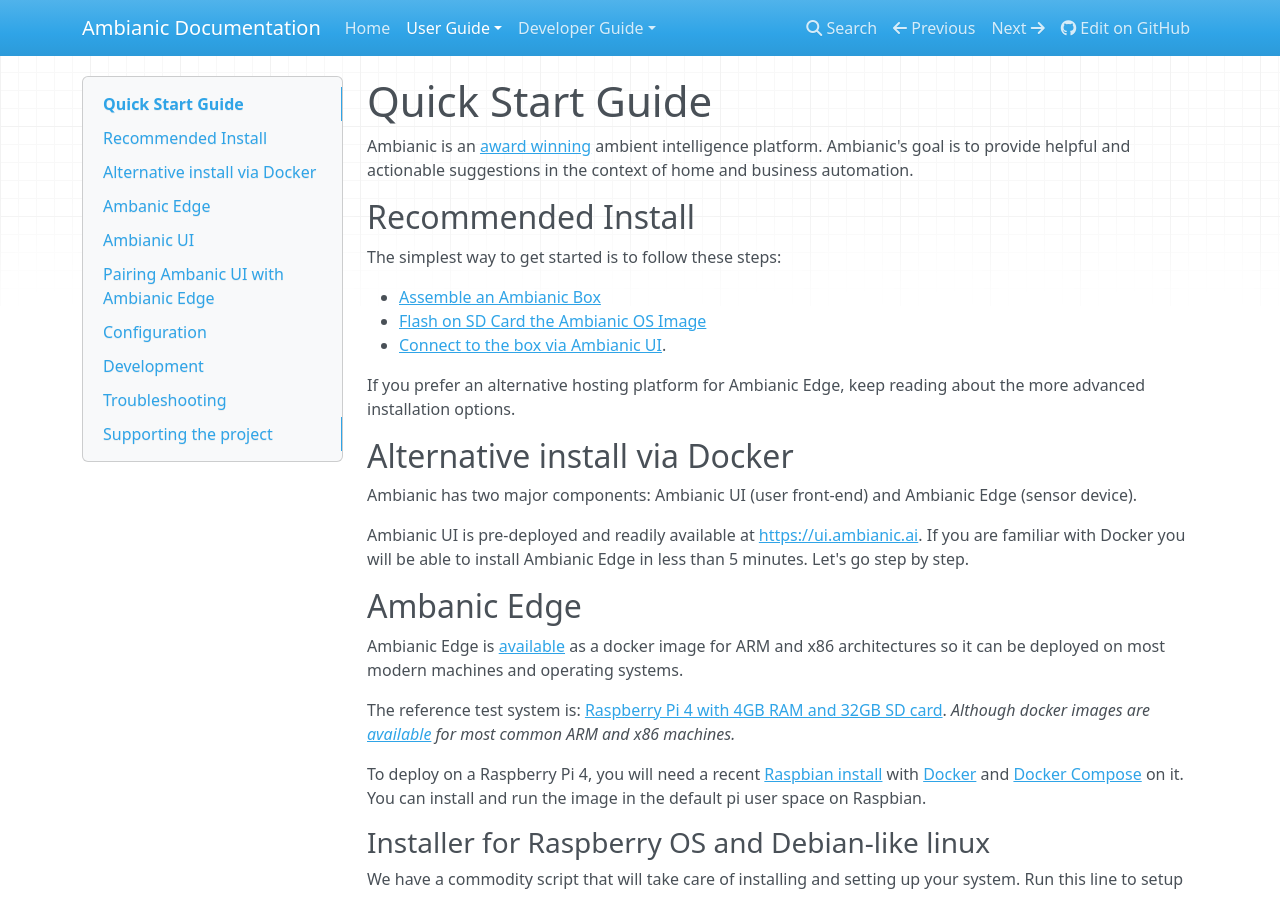
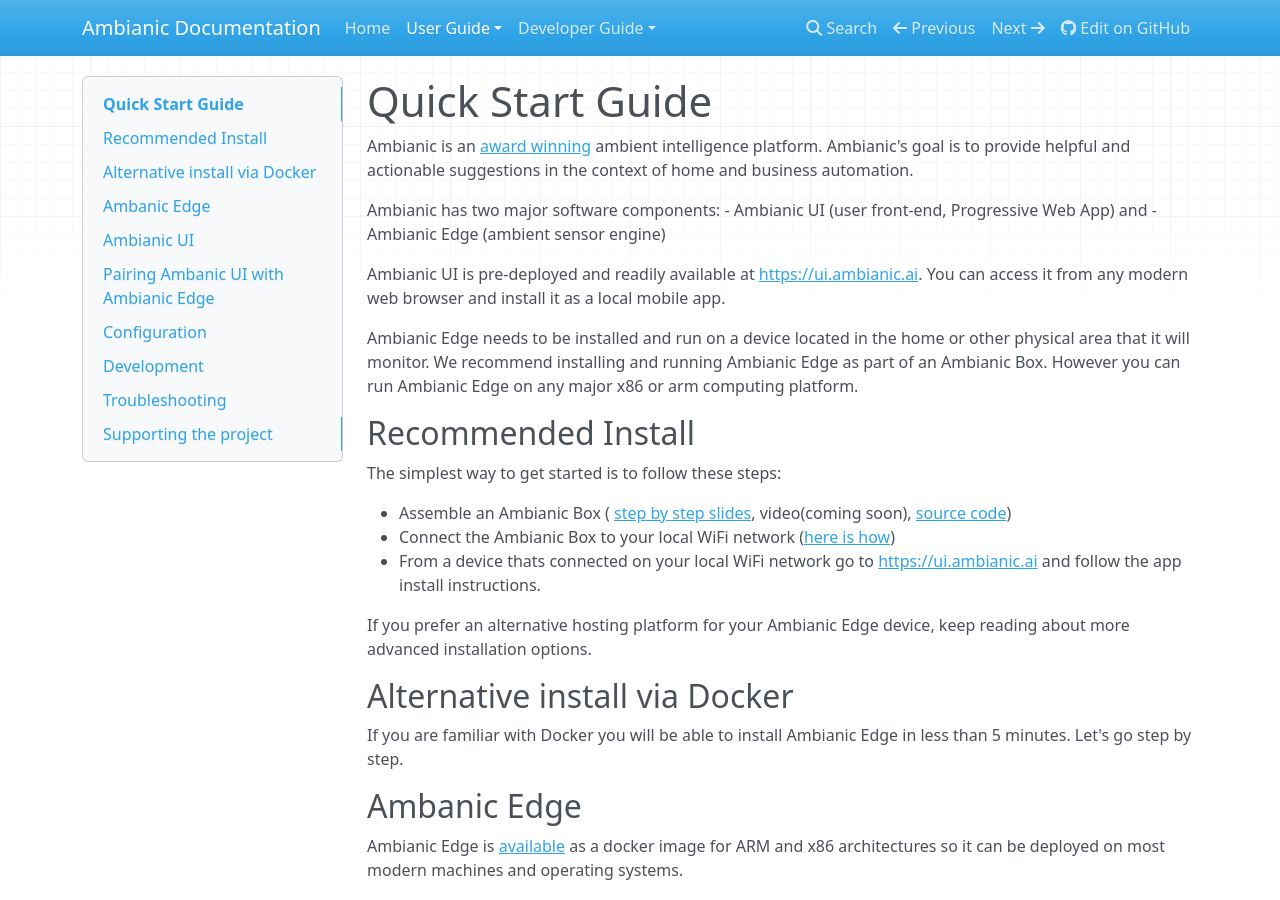
Before and after one commit to ambianic/ambianic-docs, an MkDocs documentation site: the page built from docs-md/users/quickstart.md, in a window 1280 px wide and 900 px high. Built offline with MkDocs 1.6.1, drawn with Linux system fonts in a browser that asks for light colours; nearby versions of some CDN libraries.

Commit message:
docs: update ambianic box setup instructions

```diff
--- a/docs-md/users/quickstart.md
+++ b/docs-md/users/quickstart.md
@@ -3,21 +3,28 @@
 
 Ambianic is an [award winning](https://blog.ambianic.ai/2020/11/05/awards.html) ambient intelligence platform. Ambianic's goal is to provide helpful and actionable suggestions in the context of home and business automation.
 
+Ambianic has two major software components:
+- Ambianic UI (user front-end, Progressive Web App) and
+- Ambianic Edge (ambient sensor engine)
+
+Ambianic UI is pre-deployed and readily available at [https://ui.ambianic.ai](https://ui.ambianic.ai). You can access it from any modern web browser and install it as a local mobile app.
+
+Ambianic Edge needs to be installed and run on a device located in the home or other physical area that it will monitor. We recommend installing and running Ambianic Edge as part of an Ambianic Box. However you can run Ambianic Edge on any major x86 or arm computing platform.
+
 ## Recommended Install
 
 The simplest way to get started is to follow these steps:
 
-- [Assemble an Ambianic Box](https://github.com/ambianic/ambianic-box)
-- [Flash on SD Card the Ambianic OS Image](https://github.com/ambianic/ambianic-rpi-image)
-- [Connect to the box via Ambianic UI](#ambianic-ui).
+- Assemble an Ambianic Box ( [step by step slides](https://docs.google.com/presentation/d/1c2Wt52JPmUs0BP-XSc2Seeb-17KDfzI1omAuMwRDAhU/edit#slide=id.p2), video(coming soon), [source code](https://github.com/ambianic/ambianic-box))
+- Connect the Ambianic Box to your local WiFi network ([here is how](https://github.com/ambianic/ambianic-rpi-image#first-boot--network-setup))
+- From a device thats connected on your local WiFi network go to [https://ui.ambianic.ai](https://ui.ambianic.ai) and follow the app install instructions.
 
-If you prefer an alternative hosting platform for Ambianic Edge, keep reading about the more advanced installation options.
+
+If you prefer an alternative hosting platform for your Ambianic Edge device, keep reading about more advanced installation options.
 
 ## Alternative install via Docker
 
-Ambianic has two major components: Ambianic UI (user front-end) and Ambianic Edge (sensor device).
-
-Ambianic UI is pre-deployed and readily available at [https://ui.ambianic.ai](https://ui.ambianic.ai). If you are familiar with Docker you will be able to install Ambianic Edge in less than 5 minutes. Let's go step by step.
+If you are familiar with Docker you will be able to install Ambianic Edge in less than 5 minutes. Let's go step by step.
 
 ## Ambanic Edge
 
```
